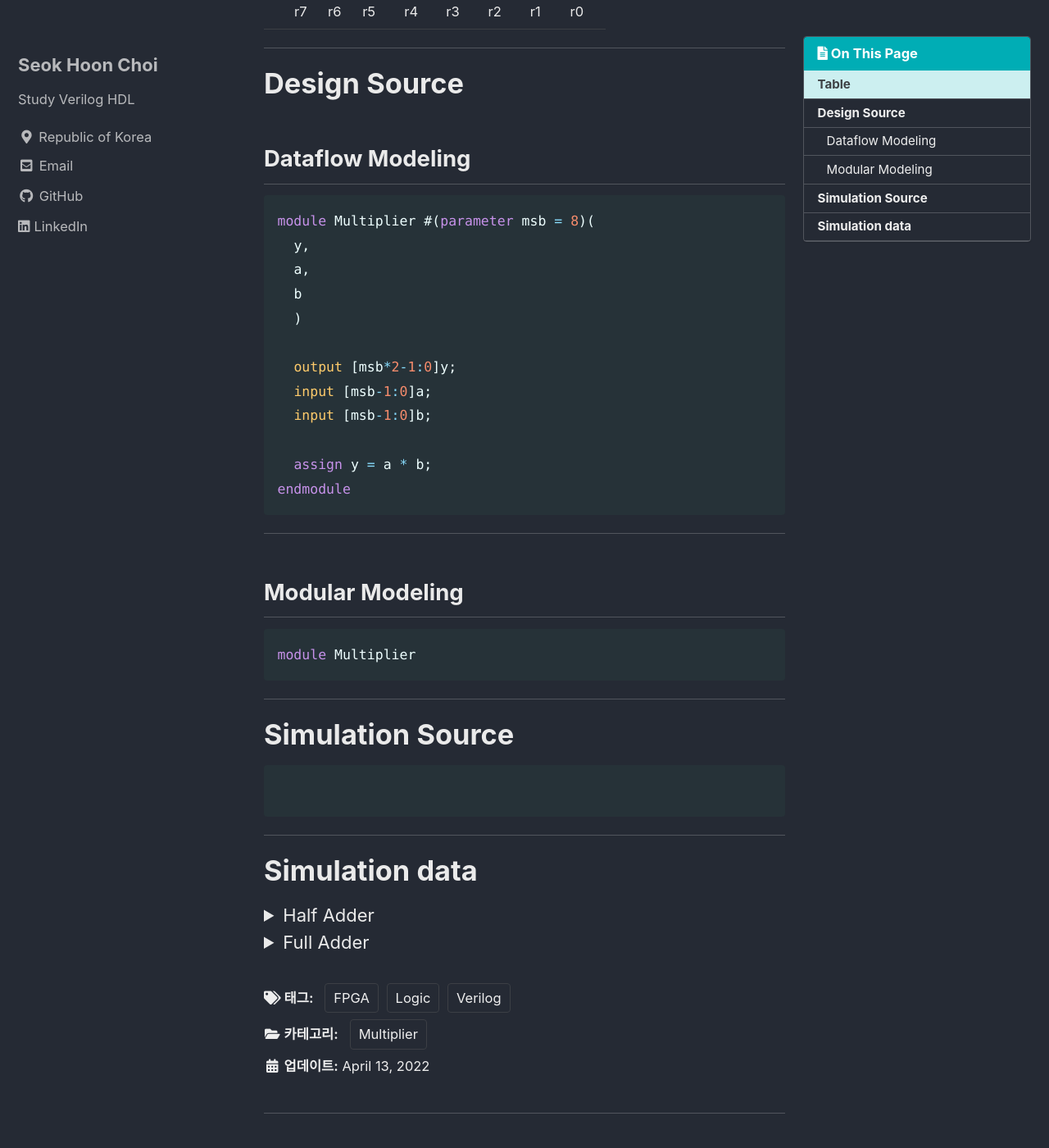
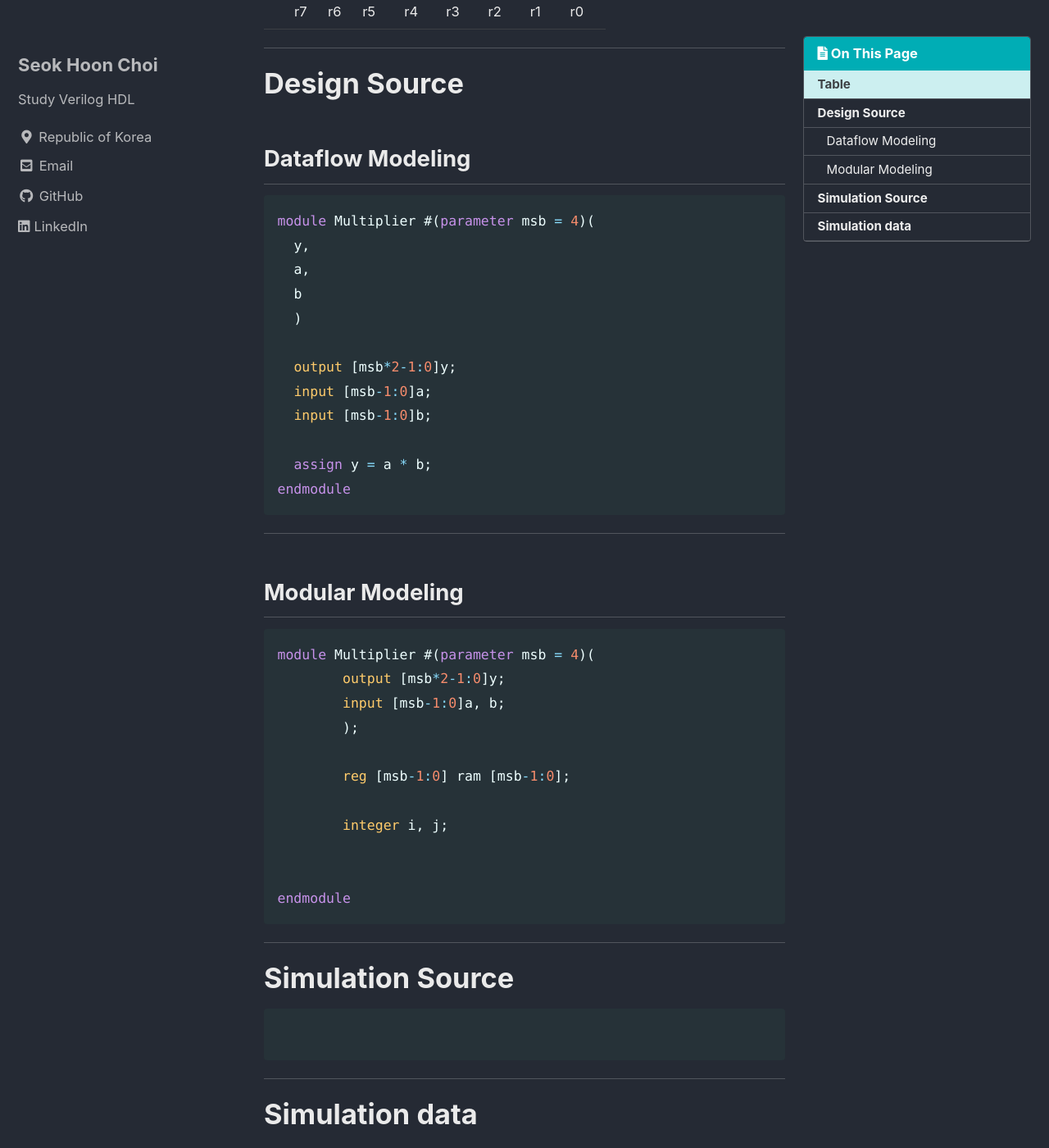
Before and after one commit to void7920/void7920.github.io, a Jekyll site: the page built from _posts/2022-04-13-Multiplier.md, in a window 1280 px wide and 1400 px high, scrolled down 519 px. Shown: the whole window at 82% size. Built offline with Jekyll 4.4.1, drawn with Linux system fonts in a browser that asks for light colours; cached includes are drawn as plain includes.

Commit message:
Update files

````diff
--- a/_posts/2022-04-13-Multiplier.md
+++ b/_posts/2022-04-13-Multiplier.md
@@ -32,7 +32,7 @@ last_modified_at: 2022-04-13
 ## Dataflow Modeling
 
 ```verilog
-module Multiplier #(parameter msb = 8)(
+module Multiplier #(parameter msb = 4)(
   y,
   a,
   b
@@ -50,7 +50,17 @@ endmodule
 ## Modular Modeling
 
 ```verilog
-module Multiplier
+module Multiplier #(parameter msb = 4)(
+	output [msb*2-1:0]y;
+	input [msb-1:0]a, b;
+	);
+
+	reg [msb-1:0] ram [msb-1:0];
+
+	integer i, j;
+
+
+endmodule
 ```
 ---
 
@@ -78,7 +88,7 @@ module Half_Adder_Dataflow(
 	s,
 	a,
 	b
-  );
+  	);
 
 	output c;
 	output s;
````
